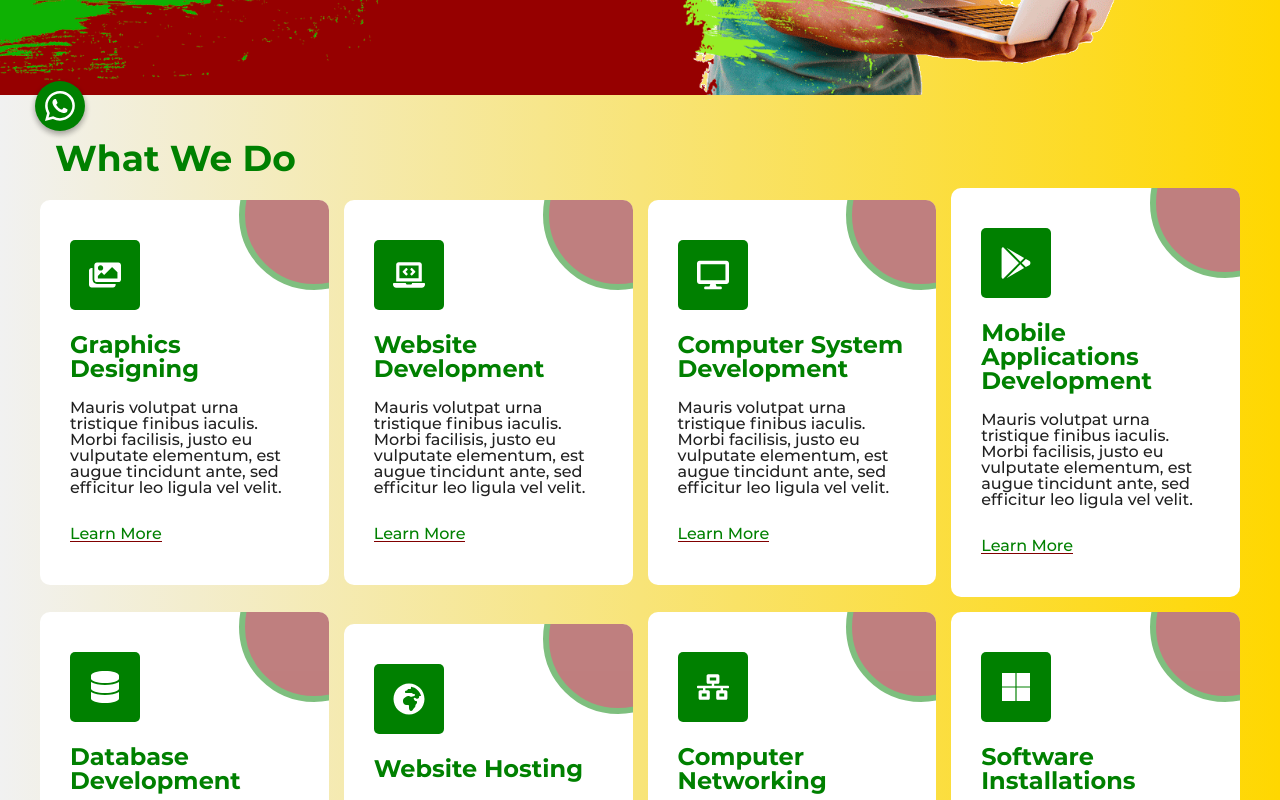
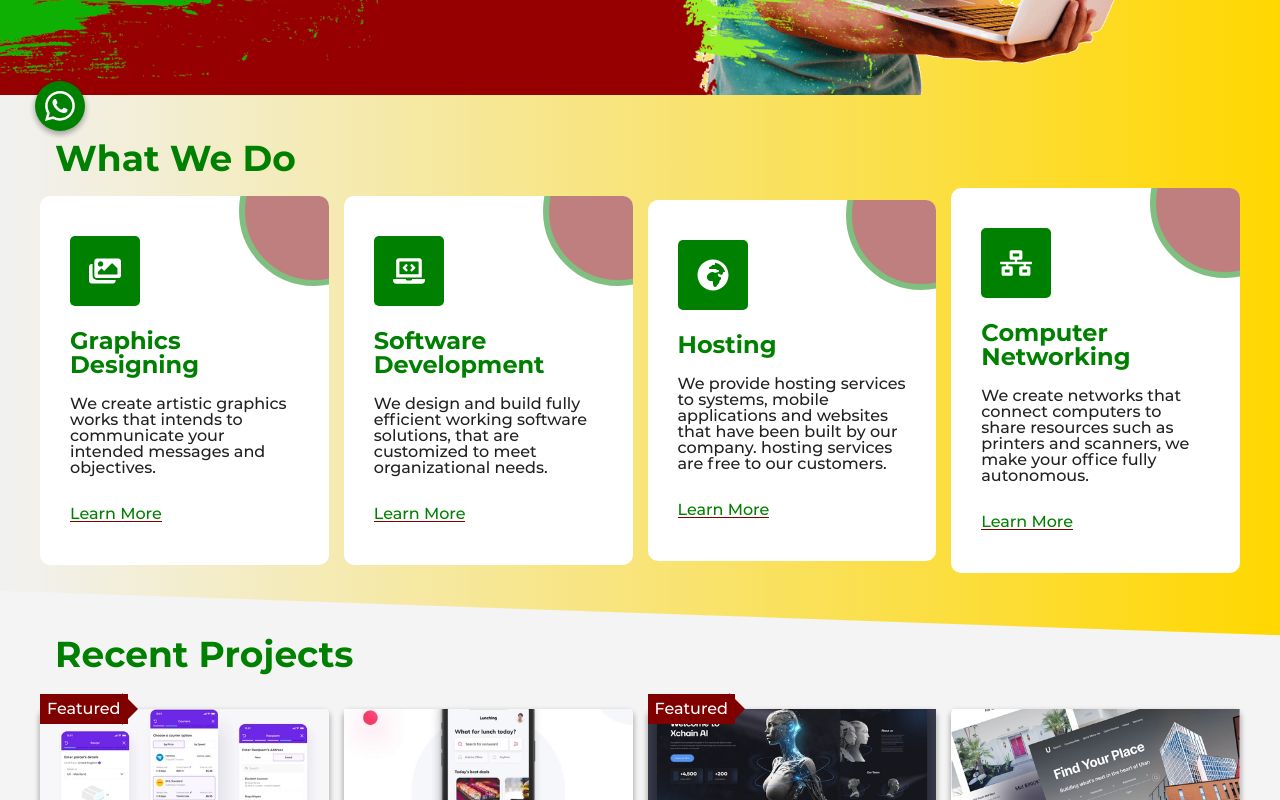
Before and after one commit to LucasJohnNyamhanga/datasoft, a Next.js app: page / in a window 1280 px wide. Shown: the part 600-1400 px from the top of the page. Built offline with nearby package versions, Linux system fonts and the light colour scheme.

Commit message:
Update WhatWeDo.tsx

```diff
--- a/app/components/WhatWeDo.tsx
+++ b/app/components/WhatWeDo.tsx
@@ -14,74 +14,66 @@ const dataPoint = [
     id: 1,
     header: "Graphics Designing",
     icon: <FaImages />,
-    description: `Mauris volutpat urna tristique finibus iaculis. Morbi facilisis,
-                justo eu vulputate elementum, est augue tincidunt ante, sed
-                efficitur leo ligula vel velit.`,
+    description: `We create artistic graphics works that intends to communicate your intended messages and objectives.`,
     link: `#`,
   },
   {
     id: 2,
-    header: "Website Development",
+    header: "Software Development",
     icon: <FaLaptopCode />,
-    description: `Mauris volutpat urna tristique finibus iaculis. Morbi facilisis,
-                justo eu vulputate elementum, est augue tincidunt ante, sed
-                efficitur leo ligula vel velit.`,
+    description: `We design and build fully efficient working software solutions, that are customized to meet organizational needs.`,
     link: `#`,
   },
-  {
-    id: 3,
-    header: "Computer System Development",
-    icon: <FaDesktop />,
-    description: `Mauris volutpat urna tristique finibus iaculis. Morbi facilisis,
-                justo eu vulputate elementum, est augue tincidunt ante, sed
-                efficitur leo ligula vel velit.`,
-    link: `#`,
-  },
-  {
-    id: 4,
-    header: "Mobile Applications Development",
-    icon: <FaGooglePlay />,
-    description: `Mauris volutpat urna tristique finibus iaculis. Morbi facilisis,
-                justo eu vulputate elementum, est augue tincidunt ante, sed
-                efficitur leo ligula vel velit.`,
-    link: `#`,
-  },
-  {
-    id: 5,
-    header: "Database Development",
-    icon: <FaDatabase />,
-    description: `Mauris volutpat urna tristique finibus iaculis. Morbi facilisis,
-                justo eu vulputate elementum, est augue tincidunt ante, sed
-                efficitur leo ligula vel velit.`,
-    link: `#`,
-  },
+  // {
+  //   id: 3,
+  //   header: "Computer System Development",
+  //   icon: <FaDesktop />,
+  //   description: `Mauris volutpat urna tristique finibus iaculis. Morbi facilisis,
+  //               justo eu vulputate elementum, est augue tincidunt ante, sed
+  //               efficitur leo ligula vel velit.`,
+  //   link: `#`,
+  // },
+  // {
+  //   id: 4,
+  //   header: "Mobile Applications Development",
+  //   icon: <FaGooglePlay />,
+  //   description: `Mauris volutpat urna tristique finibus iaculis. Morbi facilisis,
+  //               justo eu vulputate elementum, est augue tincidunt ante, sed
+  //               efficitur leo ligula vel velit.`,
+  //   link: `#`,
+  // },
+  // {
+  //   id: 5,
+  //   header: "Database Development",
+  //   icon: <FaDatabase />,
+  //   description: `Mauris volutpat urna tristique finibus iaculis. Morbi facilisis,
+  //               justo eu vulputate elementum, est augue tincidunt ante, sed
+  //               efficitur leo ligula vel velit.`,
+  //   link: `#`,
+  // },
   {
     id: 6,
-    header: "Website Hosting",
+    header: "Hosting",
     icon: <FaGlobeAfrica />,
-    description: `Mauris volutpat urna tristique finibus iaculis. Morbi facilisis,
-                justo eu vulputate elementum, est augue tincidunt ante, sed
-                efficitur leo ligula vel velit.`,
+    description: `We provide hosting services to systems, mobile applications and websites that have been built by our company. hosting services are free to our customers.`,
     link: `#`,
   },
   {
     id: 7,
     header: "Computer Networking",
     icon: <FaNetworkWired />,
-    description: `Mauris volutpat urna tristique finibus iaculis. Morbi facilisis,
-                justo eu vulputate elementum, est augue tincidunt ante, sed
-                efficitur leo ligula vel velit.`,
+    description: `We create networks that connect computers to share resources such as printers and scanners, we make your office fully autonomous.`,
     link: `#`,
   },
-  {
-    id: 8,
-    header: "Software Installations",
-    icon: <FaMicrosoft />,
-    description: `Mauris volutpat urna tristique finibus iaculis. Morbi facilisis,
-                justo eu vulputate elementum, est augue tincidunt ante, sed
-                efficitur leo ligula vel velit.`,
-    link: `#`,
-  },
+  // {
+  //   id: 8,
+  //   header: "Software Installations",
+  //   icon: <FaMicrosoft />,
+  //   description: `Mauris volutpat urna tristique finibus iaculis. Morbi facilisis,
+  //               justo eu vulputate elementum, est augue tincidunt ante, sed
+  //               efficitur leo ligula vel velit.`,
+  //   link: `#`,
+  // },
 ];
 
 const what = () => {
```
